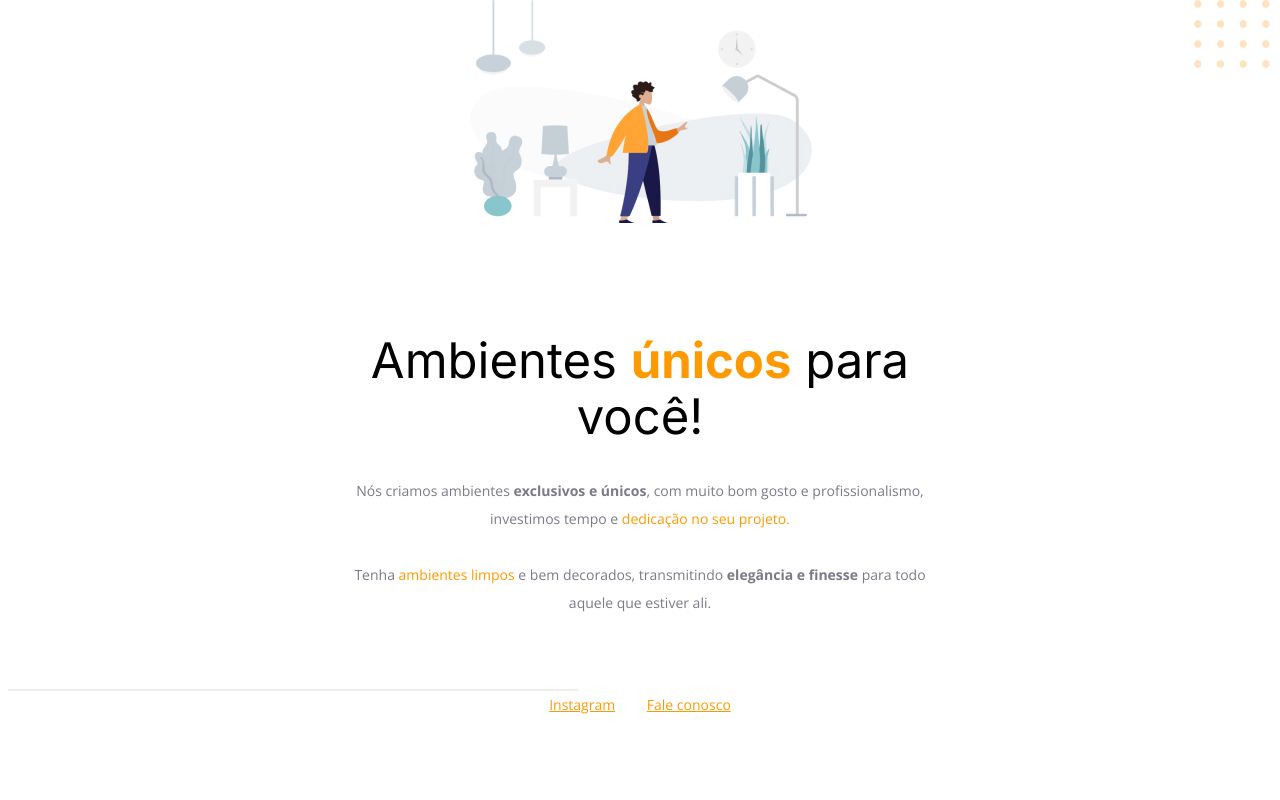
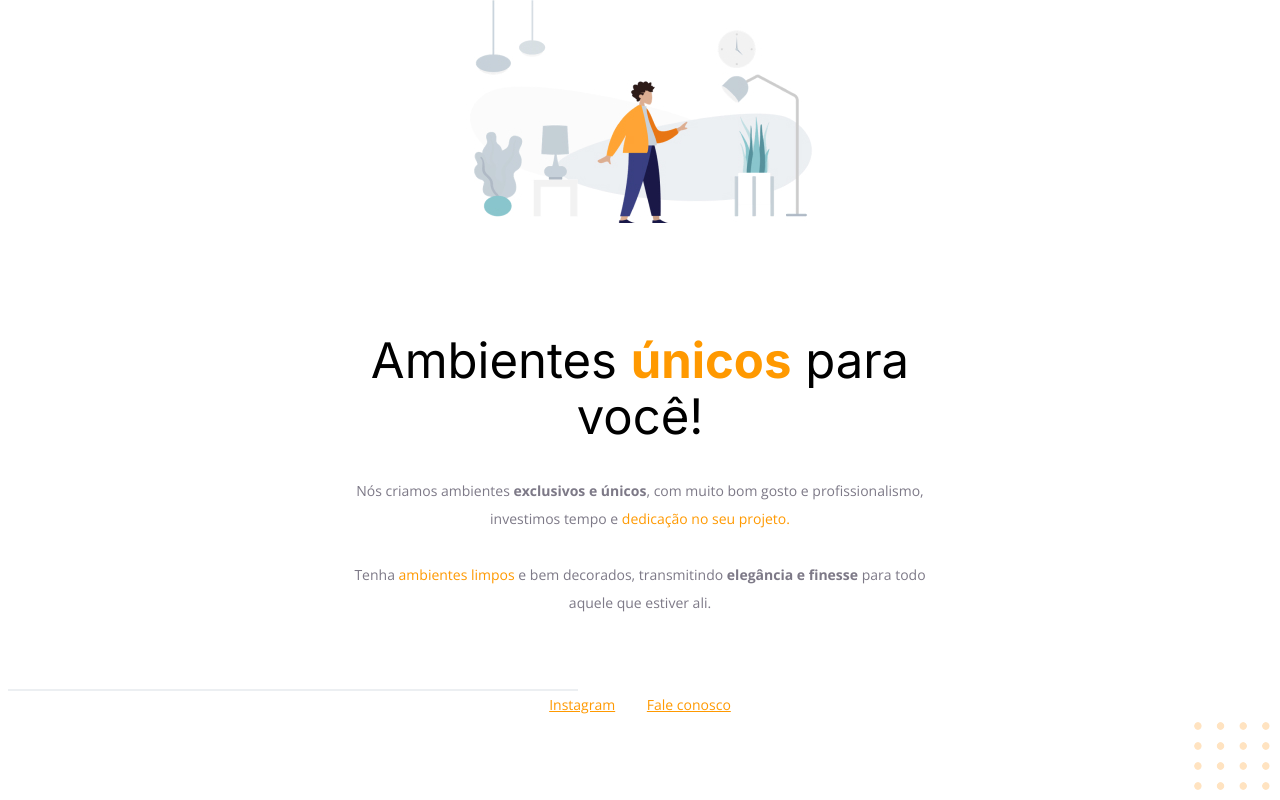
Before and after one commit to C410-h/Rocketseat-Bug_Fix_01, a plain HTML site: page index.html in a window 1280 px wide. Drawn offline with nearby package versions, Linux system fonts and the light colour scheme.

Commit message:
footer elements fix

```diff
--- a/style.css
+++ b/style.css
@@ -55,6 +55,6 @@ p, #footer {
 
 #balls {
     position: fixed;
-    top: 0;
-    right: 0;
+    bottom: 0px;
+    right: 0px;
 }
```
